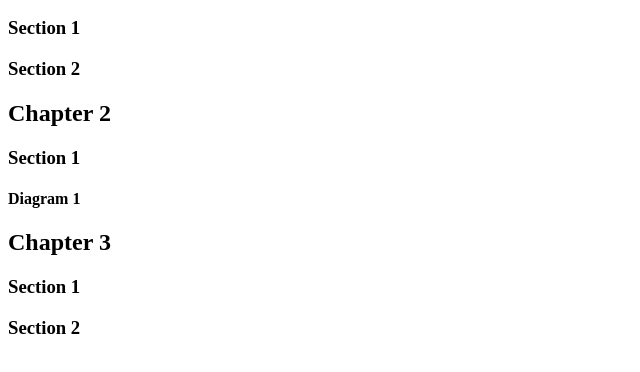
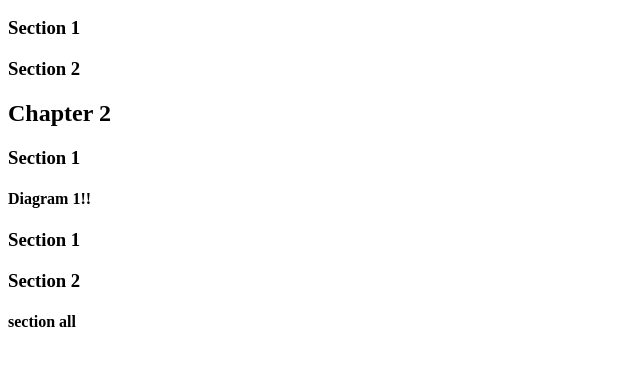
Before and after one commit to j-agbaje/2.1-Heading-Element, a plain HTML site: page index.html in a window 1280 px wide. Shown: the part 96-468 px from the top of the page, without its empty margins (0-640 px from the left). Drawn offline with Linux system fonts and the light colour scheme.

Commit message:
Second commit

```diff
--- a/index.html
+++ b/index.html
@@ -4,7 +4,7 @@
 <h3>Section 2</h3>
 <h2>Chapter 2</h2>
 <h3>Section 1</h3>
-<h4>Diagram 1</h4>
-<h2>Chapter 3</h2>
+<h4>Diagram 1!!</h4>
 <h3>Section 1</h3>
 <h3>Section 2</h3>
+<h4>section all</h4>
```
